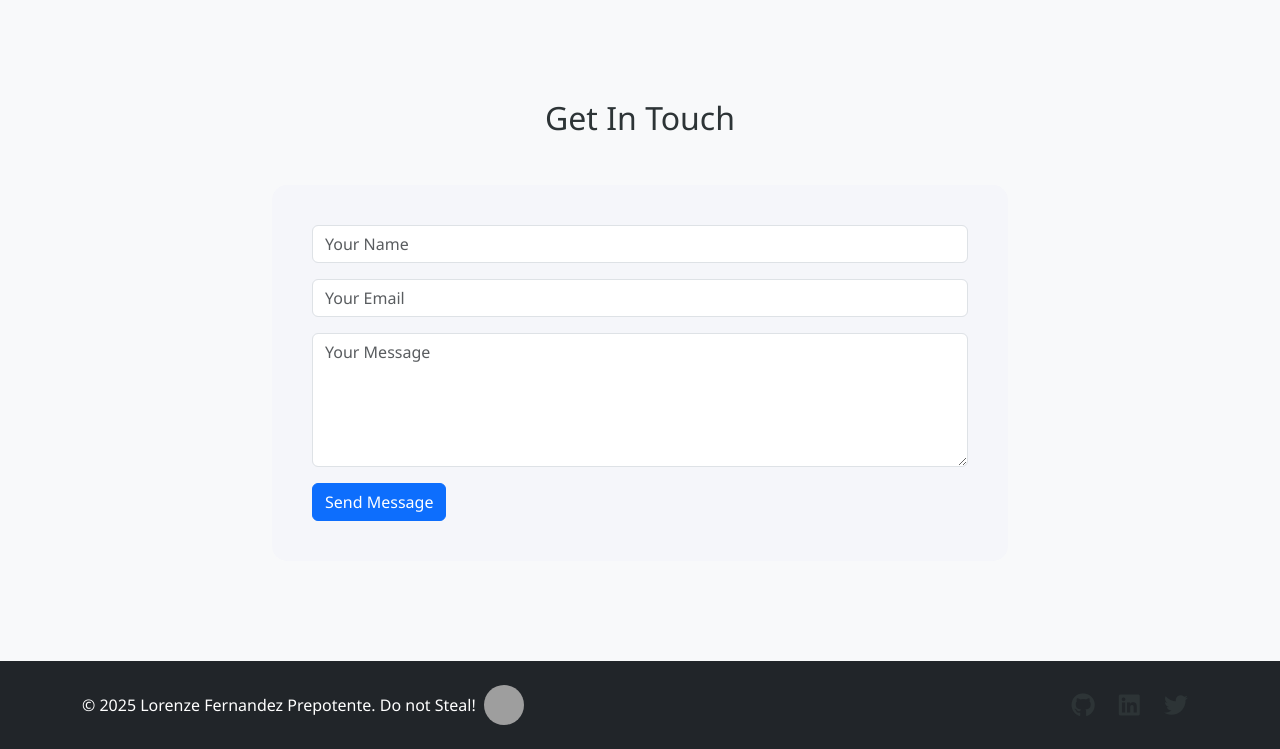
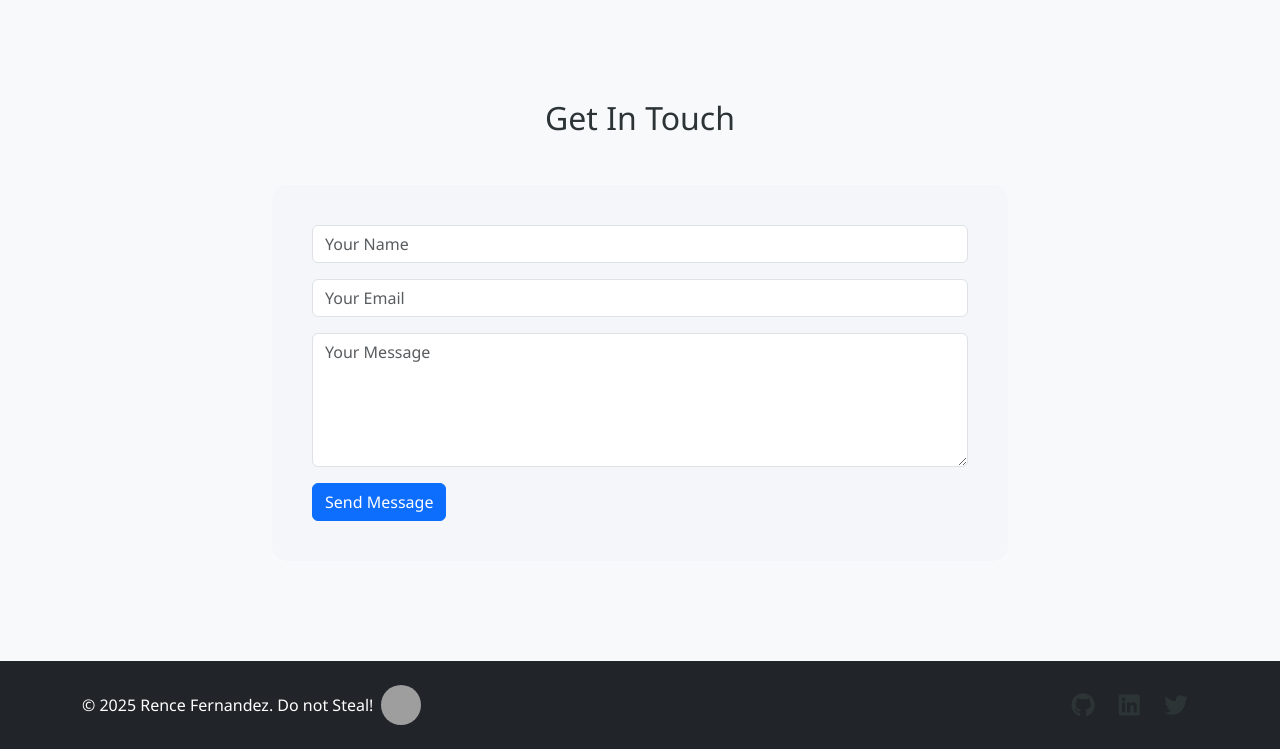
Before and after one commit to rence141/rence141_Myportfolio, a PHP site: page / in a window 1280 px wide. Shown: the part 3190-3939 px from the top of the page. Run offline with PHP 8.4, Linux system fonts and the light colour scheme; grey boxes are pictures that could not be loaded.

Commit message:
changed my name into rence

```diff
--- a/index.php
+++ b/index.php
@@ -1,7 +1,7 @@
 <?php
 // Personal information variables
 $name = "Rence";
-$full_name = "Lorenze Fernandez Prepotente";
+$full_name = "Rence Fernandez";
 $age = "20";
 $location = "Philippines";
 $course = "Bachelor of Science in Information System";
```
